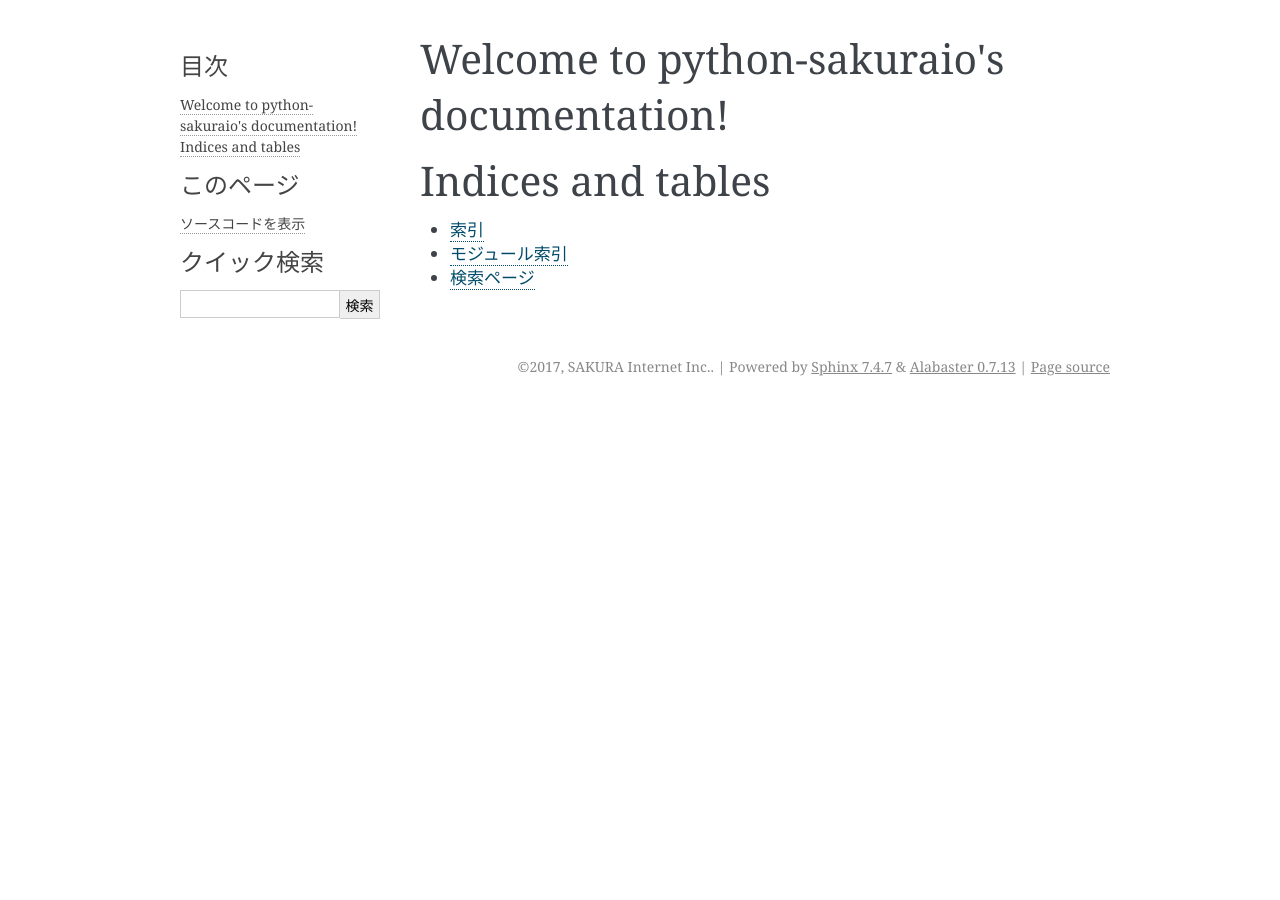
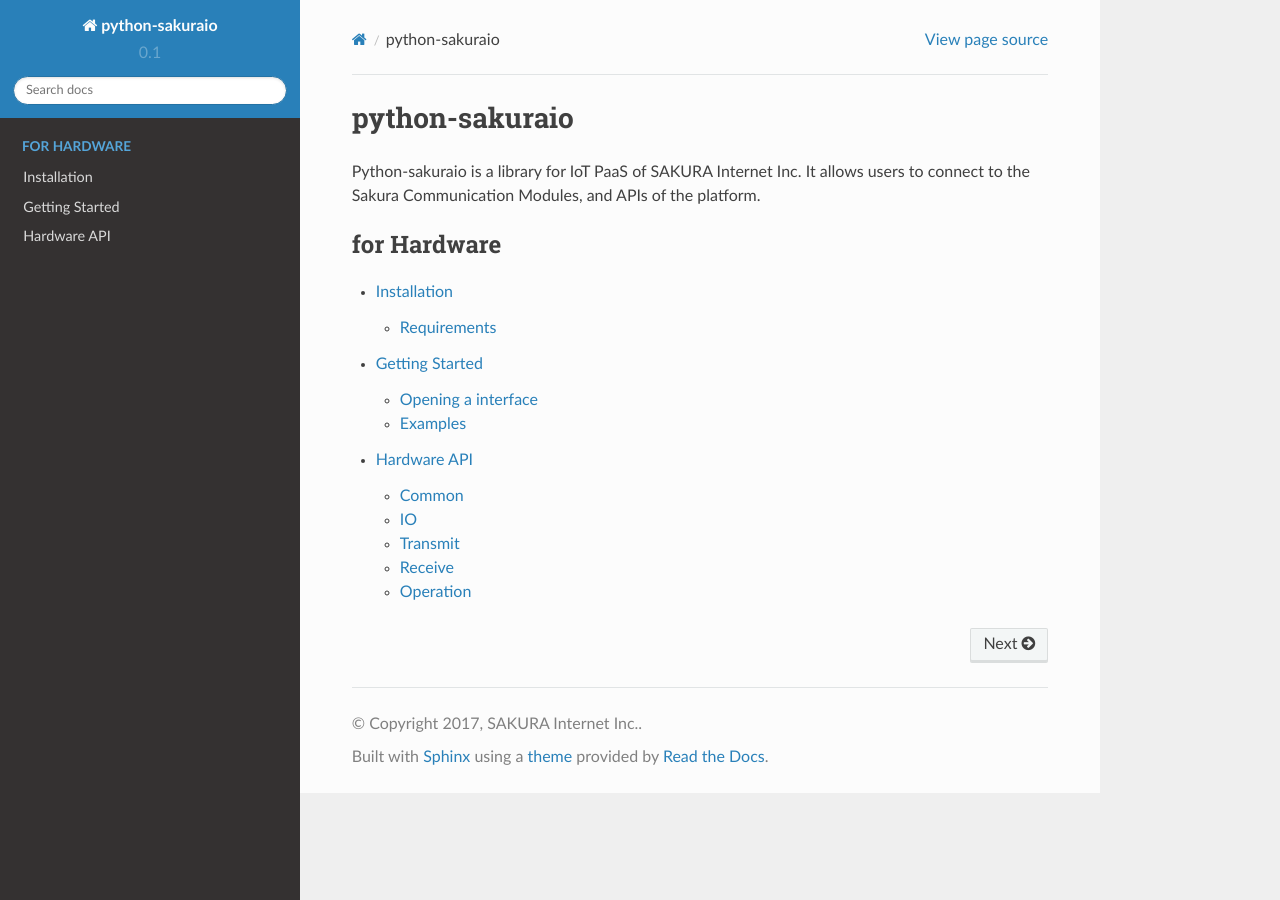
Before and after one commit to sakuraio/python-sakuraio, a Sphinx documentation site: the page built from docs/index.rst, in a window 1280 px wide. Built offline with Sphinx 7.4.7 and the Read the Docs theme 2.0.0, drawn with Linux system fonts in a browser that asks for light colours.

Commit message:
Docs for hardware

```diff
--- a/docs/conf.py
+++ b/docs/conf.py
@@ -17,10 +17,11 @@
 # add these directories to sys.path here. If the directory is relative to the
 # documentation root, use os.path.abspath to make it absolute, like shown here.
 #
-# import os
-# import sys
-# sys.path.insert(0, os.path.abspath('.'))
+import os
+import sys
+sys.path.insert(0, os.path.abspath('../sakuraio/'))
 
+import sphinx_rtd_theme
 
 # -- General configuration ------------------------------------------------
 
@@ -31,9 +32,11 @@
 # Add any Sphinx extension module names here, as strings. They can be
 # extensions coming with Sphinx (named 'sphinx.ext.*') or your custom
 # ones.
-extensions = ['sphinx.ext.autodoc',
+extensions = [
+    'sphinx.ext.autodoc',
     'sphinx.ext.doctest',
-    'sphinx.ext.coverage']
+    'sphinx.ext.coverage',
+]
 
 # Add any paths that contain templates here, relative to this directory.
 templates_path = ['_templates']
@@ -66,7 +69,7 @@
 #
 # This is also used if you do content translation via gettext catalogs.
 # Usually you set "language" from the command line for these cases.
-language = 'ja'
+language = 'en'
 
 # List of patterns, relative to source directory, that match files and
 # directories to ignore when looking for source files.
@@ -75,6 +78,9 @@
 
 # The name of the Pygments (syntax highlighting) style to use.
 pygments_style = 'sphinx'
+
+# Default syntax language
+highlight_language = 'python'
 
 # If true, `todo` and `todoList` produce output, else they produce nothing.
 todo_include_todos = False
@@ -85,7 +91,9 @@
 # The theme to use for HTML and HTML Help pages.  See the documentation for
 # a list of builtin themes.
 #
-html_theme = 'alabaster'
+html_theme = 'sphinx_rtd_theme'
+
+html_theme_path = [sphinx_rtd_theme.get_html_theme_path()]
 
 # Theme options are theme-specific and customize the look and feel of a theme
 # further.  For a list of options available for each theme, see the
--- a/docs/index.rst
+++ b/docs/index.rst
@@ -3,18 +3,18 @@
    You can adapt this file completely to your liking, but it should at least
    contain the root `toctree` directive.
 
-Welcome to python-sakuraio's documentation!
+python-sakuraio
 ===========================================
 
-.. toctree::
-   :maxdepth: 2
-   :caption: Contents:
+Python-sakuraio is a library for IoT PaaS of SAKURA Internet Inc.
+It allows users to connect to the Sakura Communication Modules,
+and APIs of the platform.
 
 
+.. toctree::
+    :maxdepth: 2
+    :caption: for Hardware
 
-Indices and tables
-==================
-
-* :ref:`genindex`
-* :ref:`modindex`
-* :ref:`search`
+    hardware/install
+    hardware/usage
+    hardware/api
```
Also changed, not shown: docs/hardware/api.rst (added, +51 -0 lines), docs/hardware/install.rst (added, +31 -0 lines), docs/hardware/usage.rst (added, +25 -0 lines), 6 other files.
